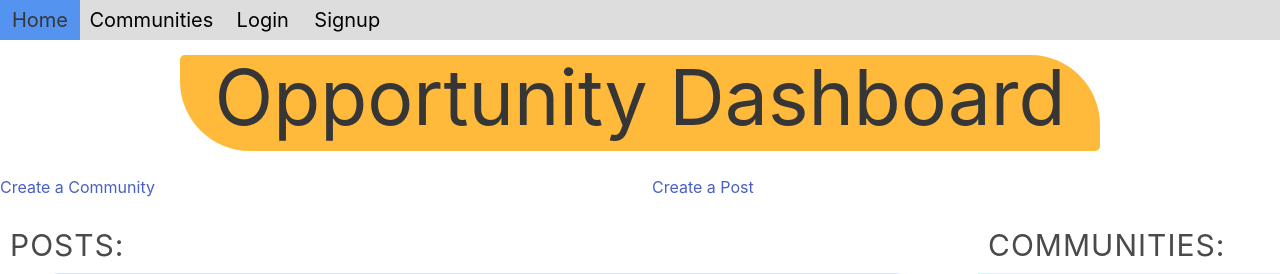
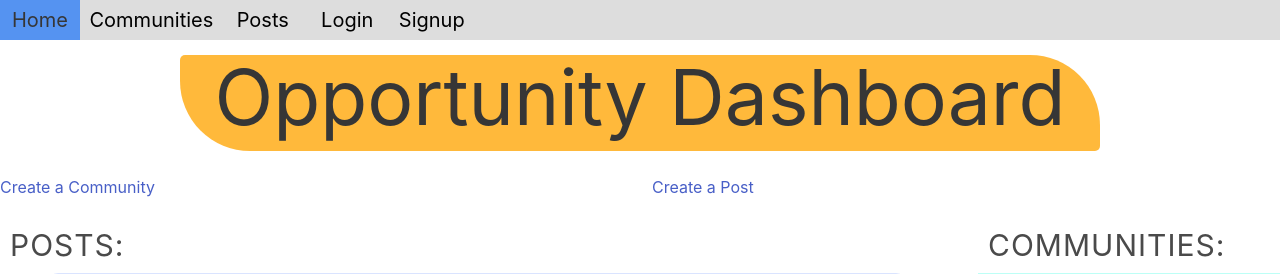
Before and after one commit to Random-Coders/Opportunity-Dashboard, a Flask app: page /create in a window 1280 px wide. Shown: the top 274 px of the page. Run offline with Flask 2, Linux system fonts and the light colour scheme; data that the repository does not hold is empty.

Commit message:
update and add new nav item

```diff
--- a/opportunity/templates/navbar.html
+++ b/opportunity/templates/navbar.html
@@ -1,6 +1,7 @@
 <nav>
     <a href="{{ url_for('index') }}"><p>Home</p></a>
     <a href="#"><p>Communities</p></a>
+    <a href="#"><p>Posts</p></a>
     {% if current_user.is_authenticated %}
     <a href="{{ url_for('create') }}"><p>Create</p></a>
     <a href="{{ url_for('logout') }}"><p>Logout</p></a>
```
